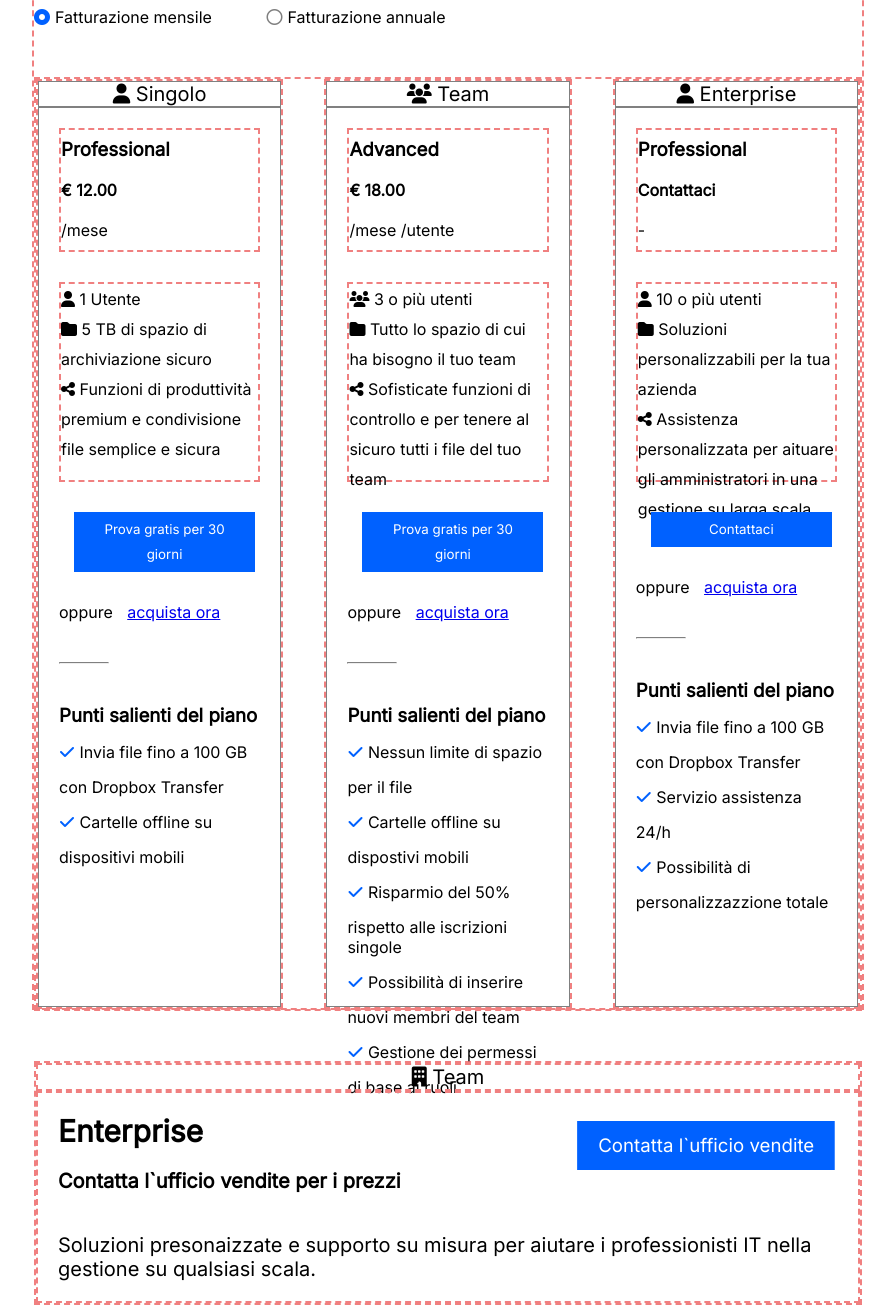
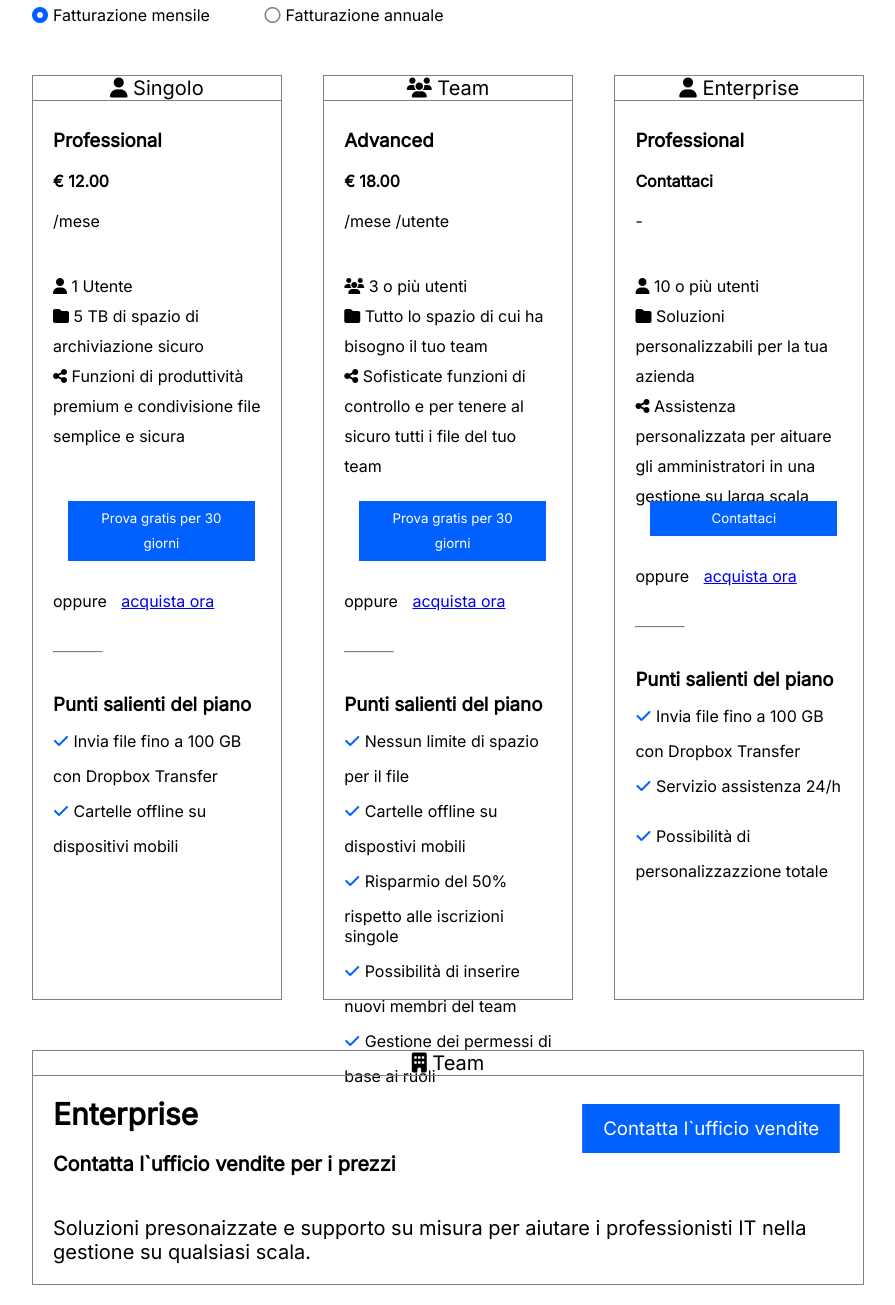
Before and after one commit to LucaDalRi/htmlcss-dropbox, a plain HTML site: page index.html in a window 1280 px wide. Shown: the part 880-2185 px from the top of the page, without its empty margins (192-1087 px from the left). Drawn offline with Linux system fonts and the light colour scheme.

Commit message:
Corretto border

```diff
--- a/css/style.css
+++ b/css/style.css
@@ -5,7 +5,7 @@
     box-sizing: border-box;
     font-family: 'Inter', sans-serif;
 }
-.debug{
+.debaug{
     border: 2px dashed lightcoral;
 }
 
@@ -138,6 +138,7 @@ h1{
     text-align: center;
     font-size: 20px;
     border: 1px solid gray;
+    border-bottom: none;
 }
 
 .prezzi{
@@ -190,11 +191,14 @@ hr{
 
 .titolo-tabella-orizzontale{
     text-align: center;
+    border: 1px solid gray;
+    border-bottom: none;
 }
 
 .main-tabella-orizzontale{
     padding: 20px;
     position: relative;
+    border: 1px solid gray;
 }
 
 .main-tabella-orizzontale h3{
```
